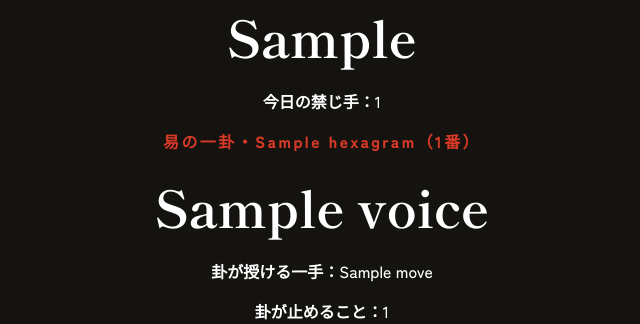
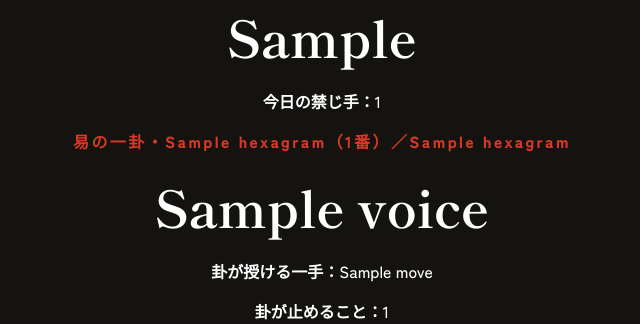
Before and after one commit to hayato861/omae-fortune, a Flask app: template templates/result.html in a window 1280 px wide. Shown: the part 1630-1954 px from the top of the page, without its empty margins (318-958 px from the left). Run offline with Flask 3, Linux system fonts and the light colour scheme; the template is opened without the code that fills it: most values are stand-ins (such as "Sample title", 1, 10 or a date in 2020).

Commit message:
Add six changing line stages to hexagram readings

```diff
--- a/app.py
+++ b/app.py
@@ -55,6 +55,14 @@ HEXAGRAM_GUIDANCE = (
     ("増やすなら筋を通せ。小さな一手が、あとで大きな流れになる。", "誰かに価値を一つ返せ", "見返りだけを先に数えること"),
     ("火がついてやがる。だが燃え尽きるまで走るのは馬鹿のやることだ。", "熱いうちに一つ完成させろ", "勢いで約束を増やすこと"),
     ("終わりは負けじゃねえ。畳むからこそ、次の勝負へ行ける。", "今日終わらせる一件を決めろ", "古い話を何度も裁き直すこと"),
+)
+HEXAGRAM_STAGES = (
+    ("初爻・仕込み", "まだ土台だ。おい小便小僧、でけえ話は後にして足元を固めな。"),
+    ("二爻・伸び始め", "芽は出てやがる。べらんめえ、ここで人の手を借りりゃ伸びるぞ。"),
+    ("三爻・転換前", "調子に乗ると転ぶ場所だ。勢いは残して、手順だけは守りやがれ。"),
+    ("四爻・外へ出る", "内輪の準備は終いだ。てめえの仕事を表へ出して、反応を受けな。"),
+    ("五爻・要所", "ここが勝負どころだ。欲張らず、一番大事な一手に腹を決めろ。"),
+    ("上爻・締めくくり", "頂上で浮かれるな。終わらせ方まで決めた奴が、次の道を取る。"),
 )
 
 
@@ -250,8 +258,10 @@ def hexagram_reading(name: str, birthday: str, concern: str, target_date: date |
     target_date = target_date or date.today()
     seed = hashlib.sha256(f"hex:{target_date.isoformat()}:{name.strip()}:{birthday}:{concern}".encode("utf-8")).digest()
     index = int.from_bytes(seed[:4], "big") % len(HEXAGRAM_NAMES)
+    line_index = seed[4] % len(HEXAGRAM_STAGES)
     voice, move, avoid = HEXAGRAM_GUIDANCE[index % len(HEXAGRAM_GUIDANCE)]
-    return {"name": HEXAGRAM_NAMES[index], "index": index + 1, "voice": voice, "move": move, "avoid": avoid}
+    line_name, line_voice = HEXAGRAM_STAGES[line_index]
+    return {"name": HEXAGRAM_NAMES[index], "index": index + 1, "line": line_index + 1, "line_name": line_name, "voice": f"{voice} {line_voice}", "move": move, "avoid": avoid}
 
 
 def reduce_number(value: int) -> int:
--- a/build_pages.py
+++ b/build_pages.py
@@ -4,7 +4,7 @@ import json
 import shutil
 from pathlib import Path
 
-from app import CONCERNS, DAY_DETAILS, FORTUNES, HEXAGRAM_GUIDANCE, HEXAGRAM_NAMES, LIFE_PATHS, ONI_ASPECTS, app
+from app import CONCERNS, DAY_DETAILS, FORTUNES, HEXAGRAM_GUIDANCE, HEXAGRAM_NAMES, HEXAGRAM_STAGES, LIFE_PATHS, ONI_ASPECTS, app
 
 
 BACKEND_ORIGIN = "https://omae-fortune.onrender.com"
@@ -45,7 +45,7 @@ def build() -> Path:
     result_html = result_html.replace('href="/premium"', f'href="{BACKEND_ORIGIN}/premium"')
     result_html = result_html.replace('href="/"', 'href="./"')
     result_html = result_html.replace('<body class="has-mobile-cta">', f'<body class="has-mobile-cta" data-backend-origin="{BACKEND_ORIGIN}" data-public-origin="{PAGES_ORIGIN}" data-static-result>')
-    data = json.dumps({"fortunes": FORTUNES, "days": DAY_DETAILS, "oni": LIFE_PATHS, "aspects": ONI_ASPECTS, "concerns": CONCERNS, "hexagrams": HEXAGRAM_NAMES, "hexagram_guidance": HEXAGRAM_GUIDANCE}, ensure_ascii=False, separators=(",", ":"))
+    data = json.dumps({"fortunes": FORTUNES, "days": DAY_DETAILS, "oni": LIFE_PATHS, "aspects": ONI_ASPECTS, "concerns": CONCERNS, "hexagrams": HEXAGRAM_NAMES, "hexagram_guidance": HEXAGRAM_GUIDANCE, "hexagram_stages": HEXAGRAM_STAGES}, ensure_ascii=False, separators=(",", ":"))
     result_html = result_html.replace('</body>', f'<script>window.FORTUNE_DATA={data};</script><script src="static/static-fortune.js?v=20260925"></script></body>')
     (OUTPUT / "result.html").write_text(result_html, encoding="utf-8")
     (OUTPUT / ".nojekyll").touch()
--- a/static/static-fortune.js
+++ b/static/static-fortune.js
@@ -67,6 +67,8 @@
   const concernVariant = hash(`${todayIso}:${name}:${birthday}:concern:${concernKey}`) % 3;
   const hexIndex = hash(`${todayIso}:${name}:${birthday}:hex:${concernKey}`) % data.hexagrams.length;
   const hexGuidance = data.hexagram_guidance[hexIndex % data.hexagram_guidance.length];
+  const hexLine = hash(`${todayIso}:${name}:${birthday}:hex-line:${concernKey}`) % data.hexagram_stages.length;
+  const hexStage = data.hexagram_stages[hexLine];
 
   const set = (selector, value) => { const node = document.querySelector(selector); if (node) node.textContent = value; };
   document.title = `${name}の今日の運勢｜お前のためだけの占い`;
@@ -96,8 +98,8 @@
   set(".concern-reading .section-number", `選んだ悩み・${concern.label}`);
   set(".concern-reading h2", concern.moves?.[concernVariant] || concern.move);
   set(".concern-reading p:last-child", `今日の禁じ手：${concern.avoids?.[concernVariant] || concern.avoid}`);
-  set(".hexagram-reading .section-number", `易の一卦・${data.hexagrams[hexIndex]}（${hexIndex + 1}番）`);
-  set(".hexagram-reading h2", hexGuidance[0]);
+  set(".hexagram-reading .section-number", `易の一卦・${data.hexagrams[hexIndex]}（${hexIndex + 1}番）／${hexStage[0]}`);
+  set(".hexagram-reading h2", `${hexGuidance[0]} ${hexStage[1]}`);
   set(".hexagram-reading p:nth-of-type(2)", `卦が授ける一手：${hexGuidance[1]}`);
   set(".hexagram-reading p:nth-of-type(3)", `卦が止めること：${hexGuidance[2]}`);
   document.querySelectorAll(".seven-day-grid article").forEach((card, index) => {
--- a/templates/result.html
+++ b/templates/result.html
@@ -52,7 +52,7 @@
         <p><b>今日の禁じ手：</b>{{ fortune.concern_avoid }}</p>
       </section>
       <section class="hexagram-reading">
-        <p class="section-number">易の一卦・{{ fortune.hexagram.name }}（{{ fortune.hexagram.index }}番）</p>
+        <p class="section-number">易の一卦・{{ fortune.hexagram.name }}（{{ fortune.hexagram.index }}番）／{{ fortune.hexagram.line_name }}</p>
         <h2>{{ fortune.hexagram.voice }}</h2>
         <p><b>卦が授ける一手：</b>{{ fortune.hexagram.move }}</p>
         <p><b>卦が止めること：</b>{{ fortune.hexagram.avoid }}</p>
```
Also changed, not shown: tests/test_app.py (+4 -1 lines).
